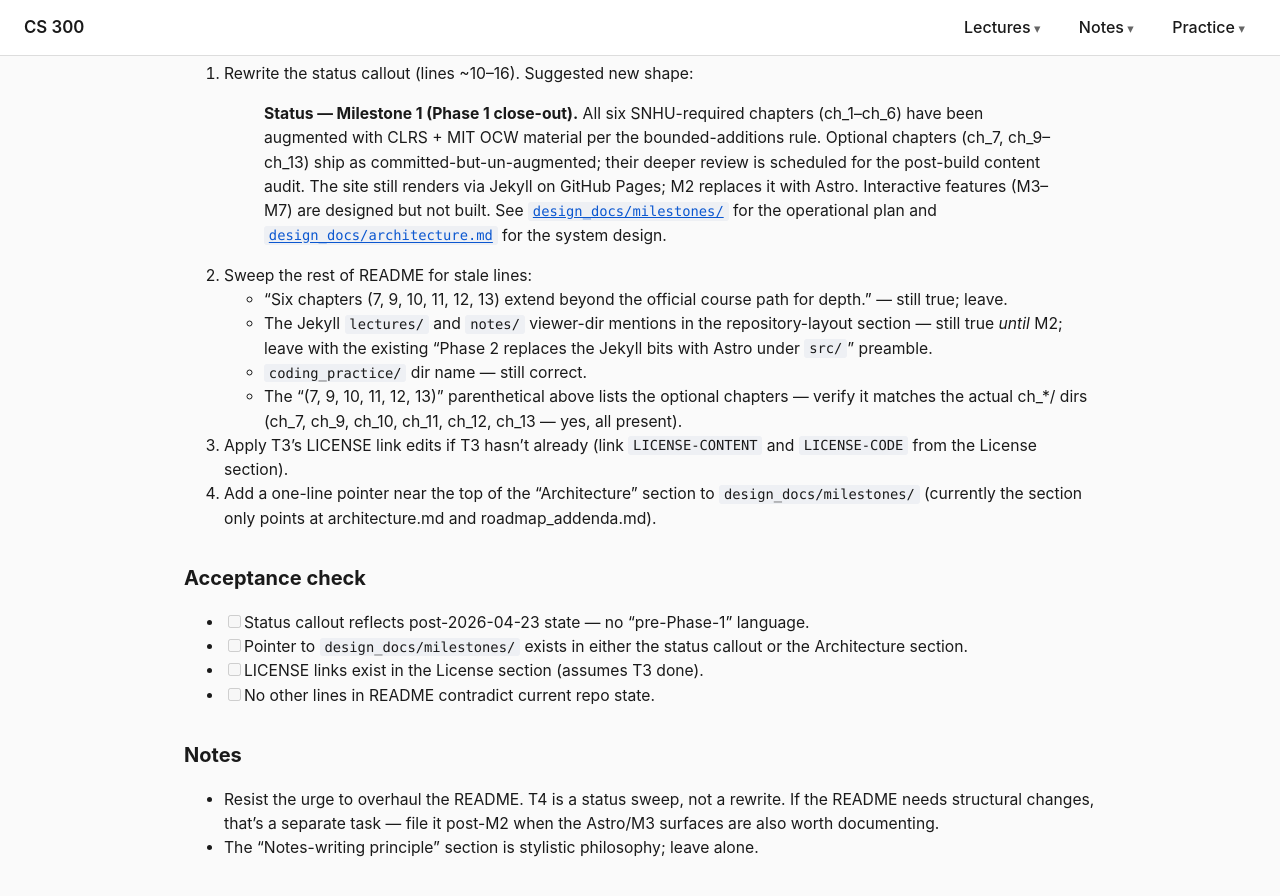
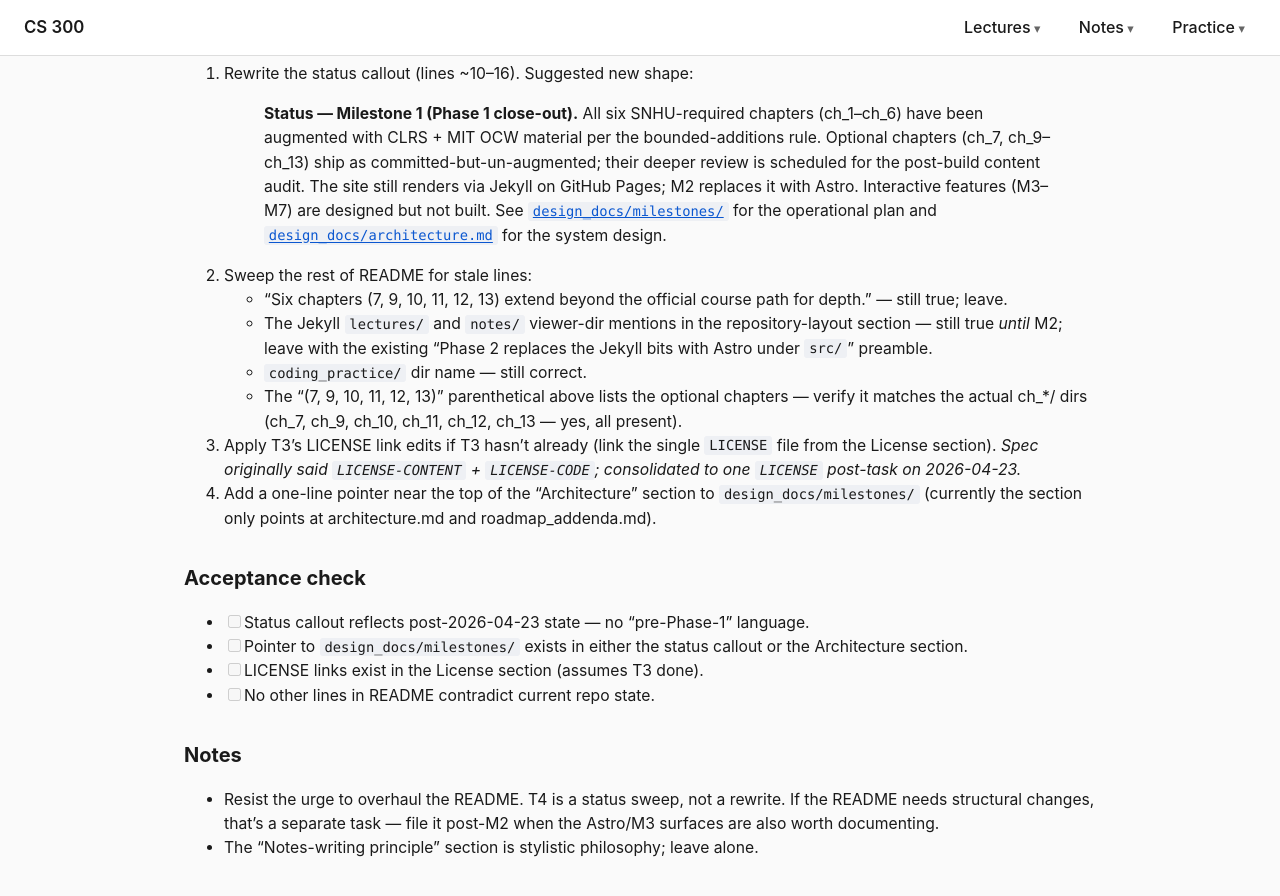
Before and after one commit to yeevon/DSA, a Jekyll site: the page built from design_docs/milestones/m1_phase1_closeout/tasks/T4_readme_status_sweep.md, in a window 1280 px wide and 900 px high, scrolled down 676 px. Shown: the top 896 px of the window. Built offline with Jekyll 4.4.1, drawn with Linux system fonts in a browser that asks for light colours; our own code applies the rules of GitHub Pages for plain Markdown files.

Commit message:
M1 docs: mark T3 dual-license spec as superseded by single LICENSE
Sweep follow-up to commit 842cdf1. Three small doc-drift fixes so
the M1 task tree no longer reads as if the dual LICENSE-CONTENT +
LICENSE-CODE files still ship:

- m1/README.md "Done when" per-task summary: T3 line now describes
  the consolidated single LICENSE deliverable + cites the
  consolidation date.
- m1/tasks/T3_license_files.md: status line gets a "superseded
  later same day" banner pointing at the consolidation. Spec body
  preserved as historical record (matches the T1/Drive-port
  supersession pattern).
- m1/tasks/T4_readme_status_sweep.md step 3: parenthetical noting
  the original "link both files" instruction now resolves to a
  single LICENSE link.

T3 issue file left as-is — it's the audit log and was accurate at
audit time.

Co-Authored-By: Claude Opus 4.7 <noreply@anthropic.com>

```diff
--- a/design_docs/milestones/m1_phase1_closeout/tasks/T4_readme_status_sweep.md
+++ b/design_docs/milestones/m1_phase1_closeout/tasks/T4_readme_status_sweep.md
@@ -55,8 +55,10 @@ stale lines (Jekyll references, etc).
    - The "(7, 9, 10, 11, 12, 13)" parenthetical above lists the
      optional chapters — verify it matches the actual ch_*/ dirs
      (ch_7, ch_9, ch_10, ch_11, ch_12, ch_13 — yes, all present).
-3. Apply T3's LICENSE link edits if T3 hasn't already (link
-   `LICENSE-CONTENT` and `LICENSE-CODE` from the License section).
+3. Apply T3's LICENSE link edits if T3 hasn't already (link the
+   single `LICENSE` file from the License section). *Spec originally
+   said `LICENSE-CONTENT` + `LICENSE-CODE`; consolidated to one
+   `LICENSE` post-task on 2026-04-23.*
 4. Add a one-line pointer near the top of the "Architecture"
    section to `design_docs/milestones/` (currently the section only
    points at architecture.md and roadmap_addenda.md).
```
Also changed, not shown: design_docs/milestones/m1_phase1_closeout/README.md (+1 -1 lines), design_docs/milestones/m1_phase1_closeout/tasks/T3_license_files.md (+1 -1 lines).
